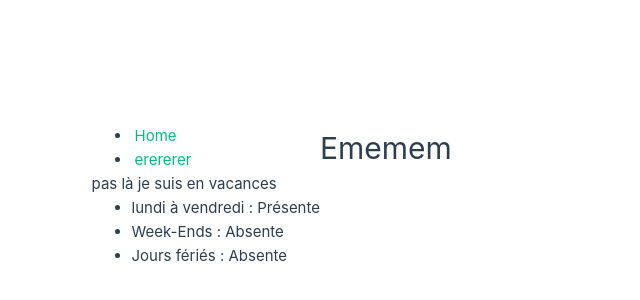
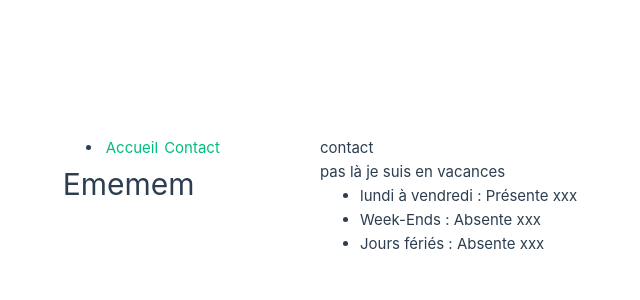
Before and after one commit to wwtdah/winwithtdah, a Vue app: page /contact in a window 1280 px wide. Shown: the part 204-504 px from the top of the page, without its empty margins (320-960 px from the left). Built offline with nearby package versions, Linux system fonts and the light colour scheme.

Commit message:
router setup

```diff
--- a/src/App.vue
+++ b/src/App.vue
@@ -18,6 +18,7 @@
 
 <template>
 	<Navbar />
+	<router-view/>
 
 	<header>
 		<h1>{{ name }}</h1>
@@ -30,7 +31,7 @@
 
 			<ul>
 				<li v-for="(item, key) in test2">
-					{{ item.day }} : {{ item.disponibile == true ? 'Présente' : 'Absente' }}
+					{{ item.day }} : {{ item.disponibile == true ? 'Présente' : 'Absente' }} xxx
 				</li>
 			</ul>
 
--- a/src/components/base/Navbar.vue
+++ b/src/components/base/Navbar.vue
@@ -1,7 +1,7 @@
 <!-------------------- SCRIPT VARIABLES -->
 <script setup>
 		import {ref} from 'vue'
-        const contactURL = ref("https://scrimba.com")
+        //const contactURL = ref("https://scrimba.com")
 
 
 
@@ -18,8 +18,10 @@
 <template>
     <nav>
         <ul class="unset">
-            <li><a href="/">Home</a></li>
-            <li><a :href="contactURL">erererer</a></li>
+            <li>
+                <router-link to="/">Accueil</router-link>
+                <router-link :to="{ name: 'Contact' }">Contact</router-link>
+            </li>
         </ul>
     </nav>
 </template>
--- a/src/components/pages/ContactView.vue
+++ b/src/components/pages/ContactView.vue
@@ -14,7 +14,7 @@
 
 <!-------------------- HTML TEMPLATE -->
 <template>
-
+	contact
 </template>
 
 
--- a/src/components/pages/HomeView.vue
+++ b/src/components/pages/HomeView.vue
@@ -14,7 +14,7 @@
 
 <!-------------------- HTML TEMPLATE -->
 <template>
-
+	aled home
 </template>
 
 
--- a/src/composable/INFOS.js
+++ b/src/composable/INFOS.js
@@ -8,17 +8,14 @@ export function getObject() {
     return ref([
         {
             day: "lundi à vendredi",
-            ploc: "aaaaaah",
             disponibile: true
         },
         {
             day: "Week-Ends",
-            ploc: "bbbbb",
             disponibile: false
         },
         {
             day: "Jours fériés",
-            ploc: "ccccccc",
             disponibile: false
         }
     ])
--- a/src/main.js
+++ b/src/main.js
@@ -1,10 +1,10 @@
 import './css/main.css'
 
 import { createApp } from 'vue'
+import App from './App.vue'
+import router from './router'
 
-import App from './App.vue'
-
-createApp(App).mount('#app')
+createApp(App).use(router).mount('#app')
 
 
 /*
```
Also changed, not shown: src/router/index.js (renamed from src/router/router.js, +5 -4 lines), 1 other file (tests, documents, lock files or other folders).
